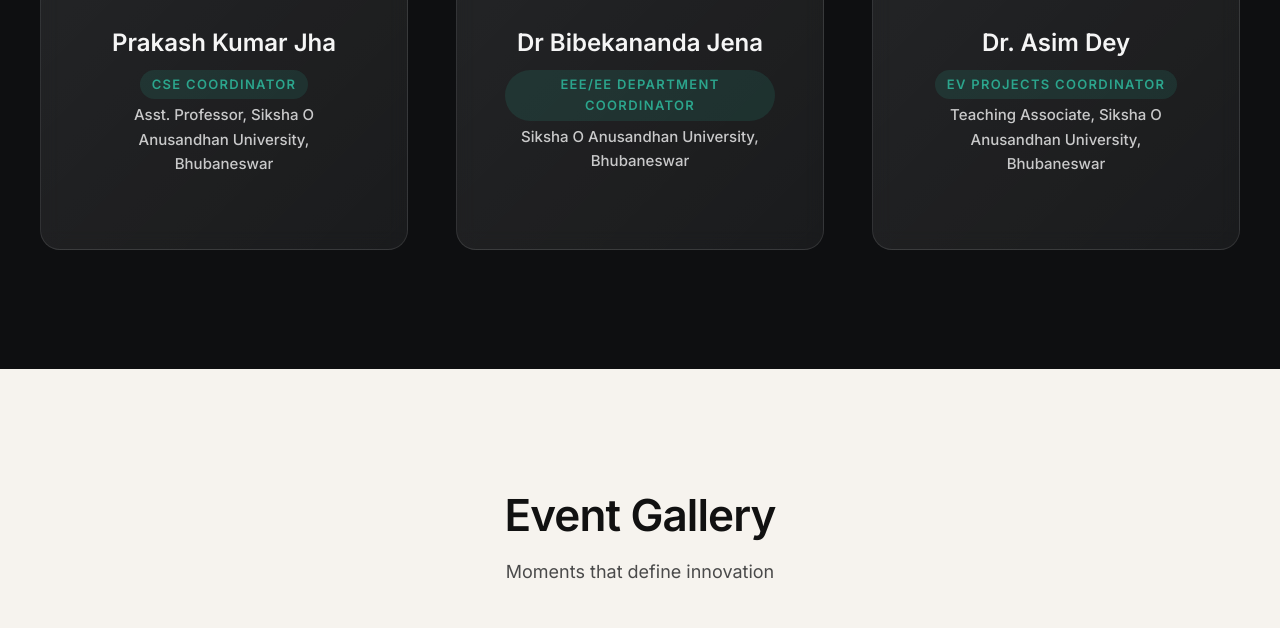
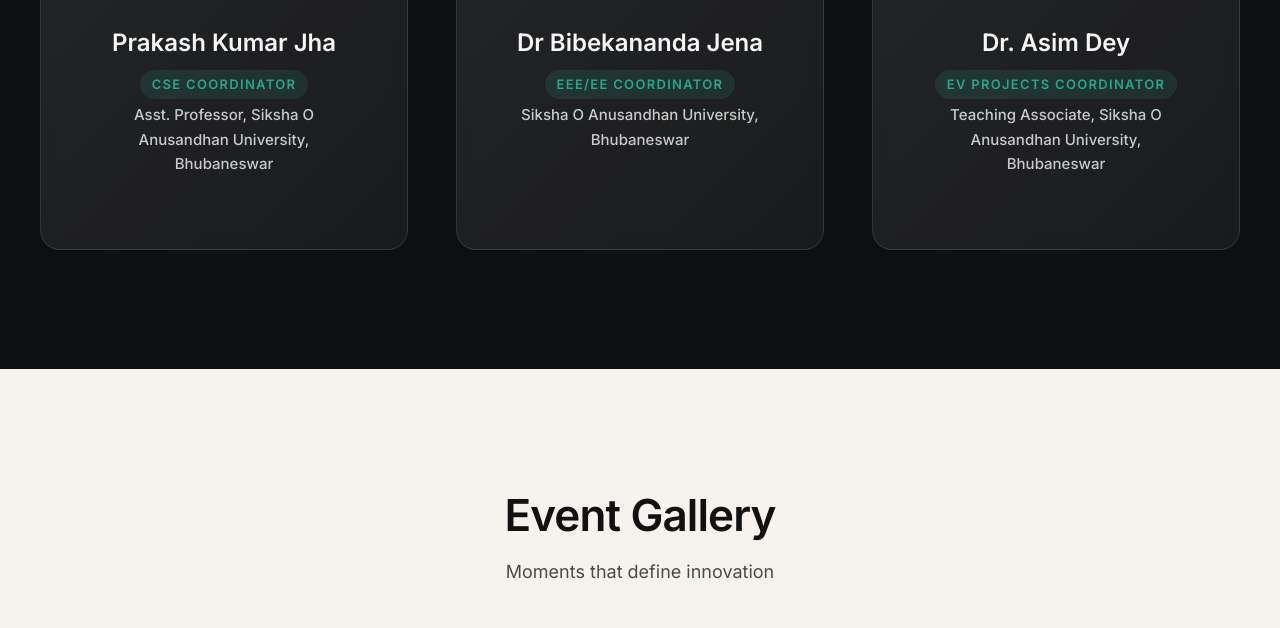
Before and after one commit to Ratikanta73/Abinya-3.0, a plain HTML site: page index.html in a window 1280 px wide. Shown: the part 6408-7036 px from the top of the page. Drawn offline with Linux system fonts and the light colour scheme.

Commit message:
Update index.html

```diff
--- a/index.html
+++ b/index.html
@@ -461,7 +461,7 @@
                     </div>
                     <div class="faculty-info">
                         <h3 class="faculty-name">Dr Bibekananda Jena</h3>
-                        <div class="faculty-designation">EEE/EE Department Coordinator</div>
+                        <div class="faculty-designation">EEE/EE Coordinator</div>
                         <div class="faculty-profession">Siksha O Anusandhan University, Bhubaneswar</div>
 
                     </div>
```
